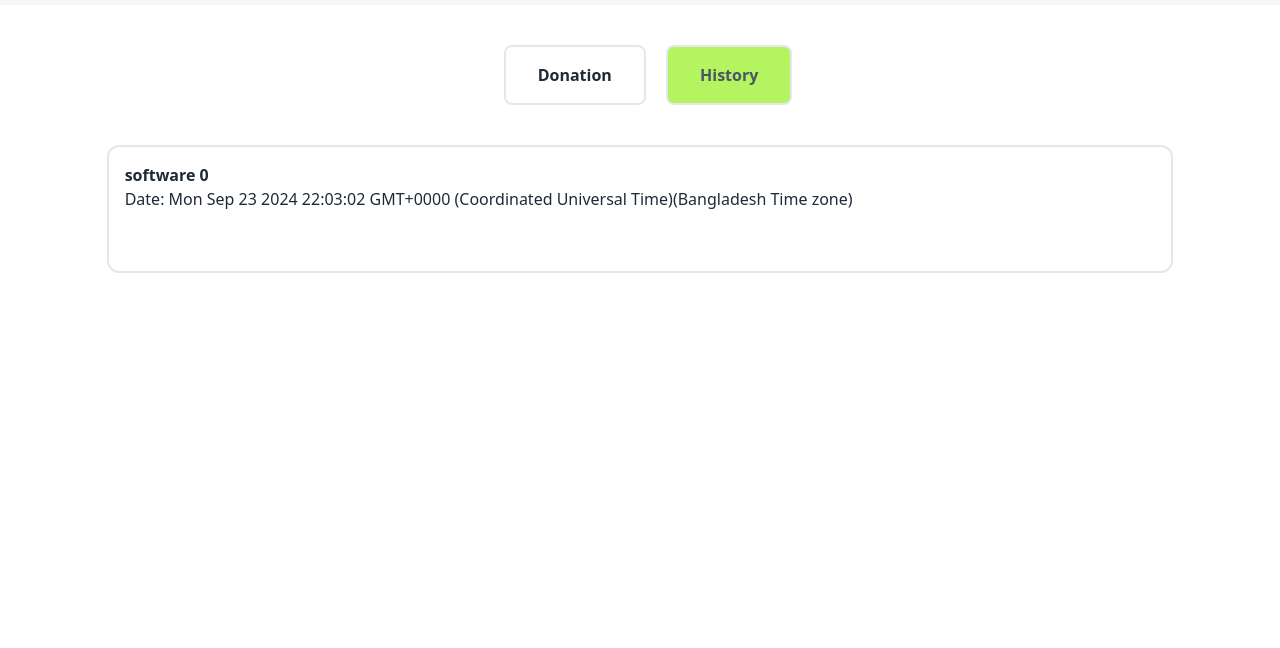
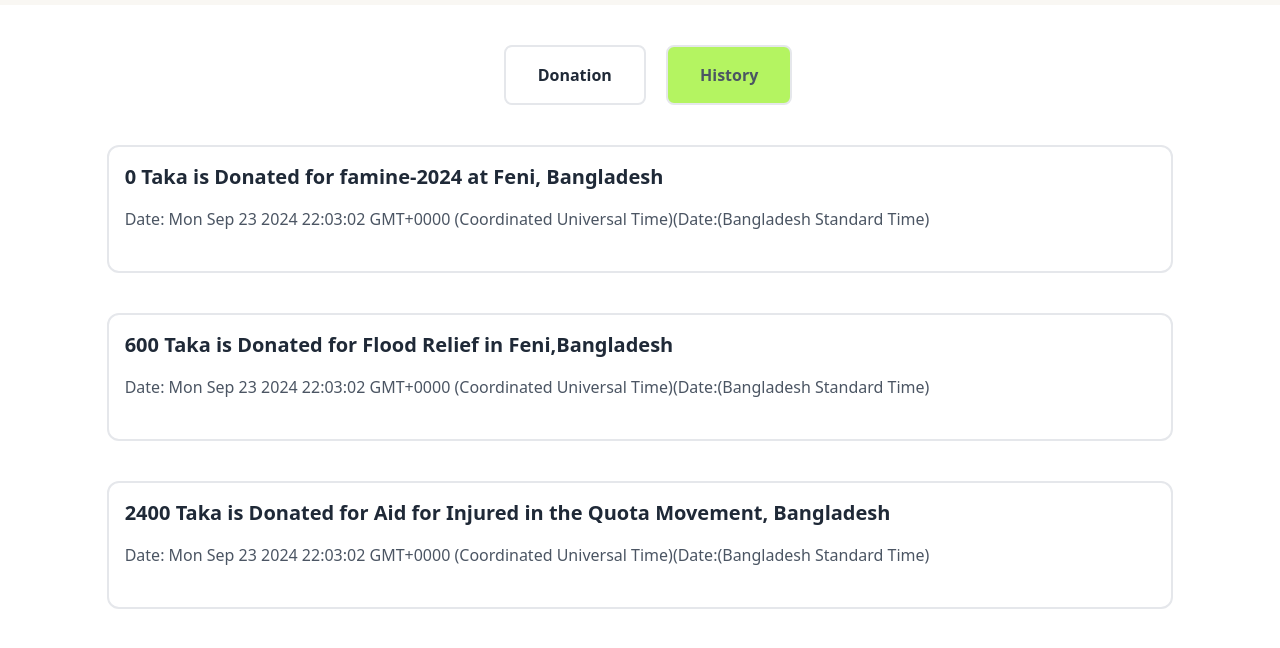
Before and after one commit to Mahfuzahmmedabir/DOM-A-5, a plain HTML site: page index.html in a window 1280 px wide. Both pictures are taken after a click on the button "History". Shown: the part 60-708 px from the top of the page. Drawn offline with nearby package versions, Linux system fonts and the light colour scheme.

Commit message:
done history page

```diff
--- a/app.js
+++ b/app.js
@@ -2,27 +2,28 @@
 document.getElementById('btn-Noakhali').addEventListener('click', function () {
   const cash = getCurrentNumber('cash-balance');
   const getInput = getDonationInputNumber('Noakhali-input');
-  const donationNumber = getCurrentNumber('get-balance');
+  const donationNumber1 = getCurrentNumber('get-balance');
   if (isNaN(getInput) || getInput <= 0 || getInput > cash) {
     alert('Opps something worng');
     return alert;
   }
   const decreaseNumber = cash - getInput;
-  const addedNumber = getInput + donationNumber;
+  const addedNumber = getInput + donationNumber1;
   document.getElementById('cash-balance').innerText = decreaseNumber;
   document.getElementById('get-balance').innerText = addedNumber;
+
 });
 // feni part
 document.getElementById('feni-btn').addEventListener('click', function () {
   const cash = getCurrentNumber('cash-balance');
   const getInput = getDonationInputNumber('feni-input');
-  const donationNumber = getCurrentNumber('get-balance-feni');
+  const donationNumber2 = getCurrentNumber('get-balance-feni');
   if (isNaN(getInput) || getInput <= 0 || getInput > cash) {
     alert('Oops something worng');
     return alert;
   }
   const decreaseNumber = cash - getInput;
-  const addedNumber = getInput + donationNumber;
+  const addedNumber = getInput + donationNumber2;
   document.getElementById('cash-balance').innerText = decreaseNumber;
   document.getElementById('get-balance-feni').innerText = addedNumber;
 });
@@ -30,13 +31,13 @@ document.getElementById('feni-btn').addEventListener('click', function () {
 document.getElementById('quota-btn').addEventListener('click', function () {
   const cash = getCurrentNumber('cash-balance');
   const getInput = getDonationInputNumber('quota-input');
-  const donationNumber = getCurrentNumber('quota-balance');
+  const donationNumber3 = getCurrentNumber('quota-balance');
   if (isNaN(getInput) || getInput <= 0 || getInput > cash) {
     alert('Oops something worng');
     return alert;
   }
   const decreaseNumber = cash - getInput;
-  const addedNumber = getInput + donationNumber;
+  const addedNumber = getInput + donationNumber3;
   document.getElementById('cash-balance').innerText = decreaseNumber;
   document.getElementById('quota-balance').innerText = addedNumber;
 });
@@ -46,11 +47,11 @@ document.getElementById('history-btn').addEventListener('click', function () {
   document.getElementById('history-btn').classList.add('bg-btn');
   document.getElementById('donate-histoy').classList.remove('hidden');
   document.getElementById('main-hide').classList.add('hidden');
-  // copy text
-  const donationNumber = getCurrentNumber('get-balance');
-  //  const donationNumber1 = getCurrentNumber('get-balance')
+  // dynamic history
+  const donationNumber1 = getCurrentNumber('get-balance');
+  const donationNumber2 = getCurrentNumber('get-balance-feni');
+  const donationNumber3 = getCurrentNumber('quota-balance');
 
-  // copy text end
   const div = document.createElement('div');
   console.log('hello');
   div.classList.add(
@@ -63,12 +64,46 @@ document.getElementById('history-btn').addEventListener('click', function () {
   );
   div.innerHTML = `
   <div class="p-4">
-  <h1 class ="text-left font-bold">software ${donationNumber}  </h1>
-  <h1 class ="text-left">Date: ${new Date()}(Bangladesh Time zone) </h1>
+  <h1 class ="text-left font-bold text-xl">${donationNumber1} Taka is Donated for famine-2024 at Feni, Bangladesh   </h1>
+  <p class ="text-left text-gray-600 mt-4">Date: ${new Date()}(Date:(Bangladesh Standard Time)  </p>
   </div>
   `;
-  console.log('heoo')
+  // 2
+
+  const div2 = document.createElement('div');
+  div2.classList.add(
+    'border-2',
+    'w-10/12',
+    'mx-auto',
+    'mt-10',
+    'h-32',
+    'rounded-xl'
+  );
+  div2.innerHTML = `
+  <div class="p-4">
+  <h1 class ="text-left font-bold text-xl"> ${donationNumber2} Taka is Donated for Flood Relief in Feni,Bangladesh   </h1>
+  <p class ="text-left text-gray-600 mt-4">Date: ${new Date()}(Date:(Bangladesh Standard Time)  </p>
+  </div>
+  `;
+  const div3 = document.createElement('div');
+
+  div3.classList.add(
+    'border-2',
+    'w-10/12',
+    'mx-auto',
+    'mt-10',
+    'h-32',
+    'rounded-xl'
+  );
+  div3.innerHTML = `
+  <div class="p-4">
+  <h1 class ="text-left font-bold text-xl">${donationNumber3} Taka is Donated for Aid for Injured in the Quota Movement, Bangladesh   </h1>
+  <p class ="text-left text-gray-600 mt-4 ">Date: ${new Date()}(Date:(Bangladesh Standard Time)</p>
+  </div>
+  `;
   document.getElementById('donate-histoy').append(div);
+  document.getElementById('donate-histoy').append(div2);
+  document.getElementById('donate-histoy').append(div3);
 });
 
 document.getElementById('donation').addEventListener('click', function () {
--- a/index.html
+++ b/index.html
@@ -47,8 +47,9 @@
         </div>
       </div>
       <!-- Donation and History button -->
-      <div id="ex" class="text-center pt-10 pb-10 bg-white  ">
+      <div  class="text-center pt-10 pb-10 bg-white  ">
         <button id="donation" class="mx-4 bg-btn font-bold border-2 px-8 py-4 rounded-lg">Donation</button>
+
         <button id="history-btn" class=" font-bold text-gray-600 border-2 px-8 py-4 rounded-lg">History</button>
         <div id="donate-histoy">
 
```
